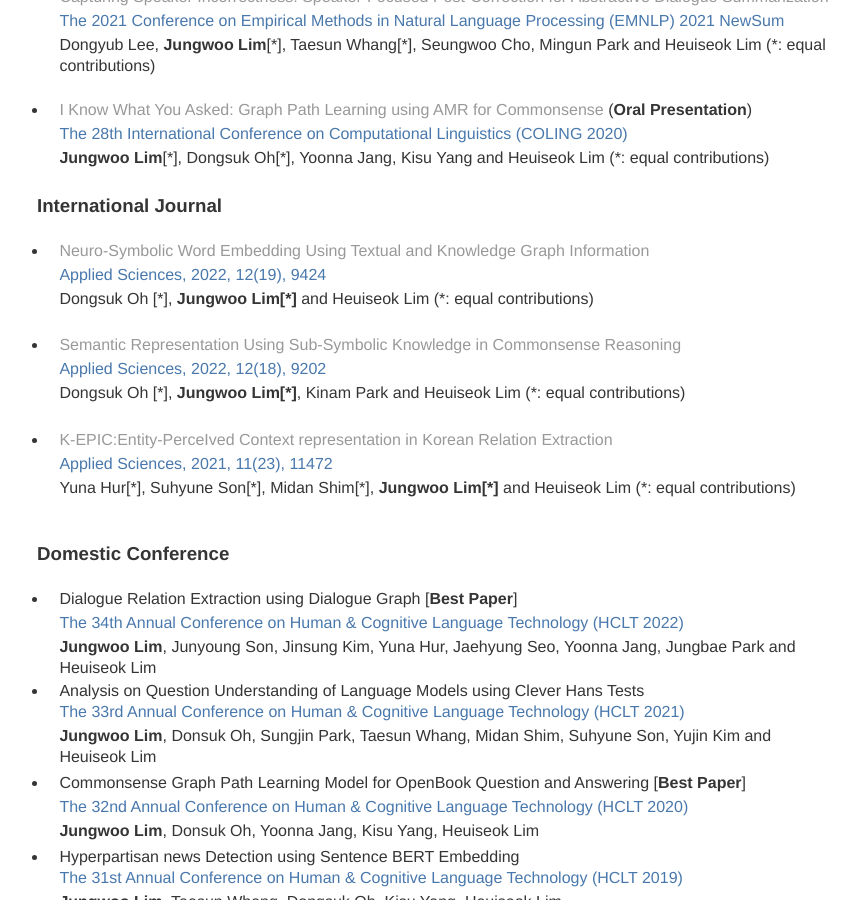
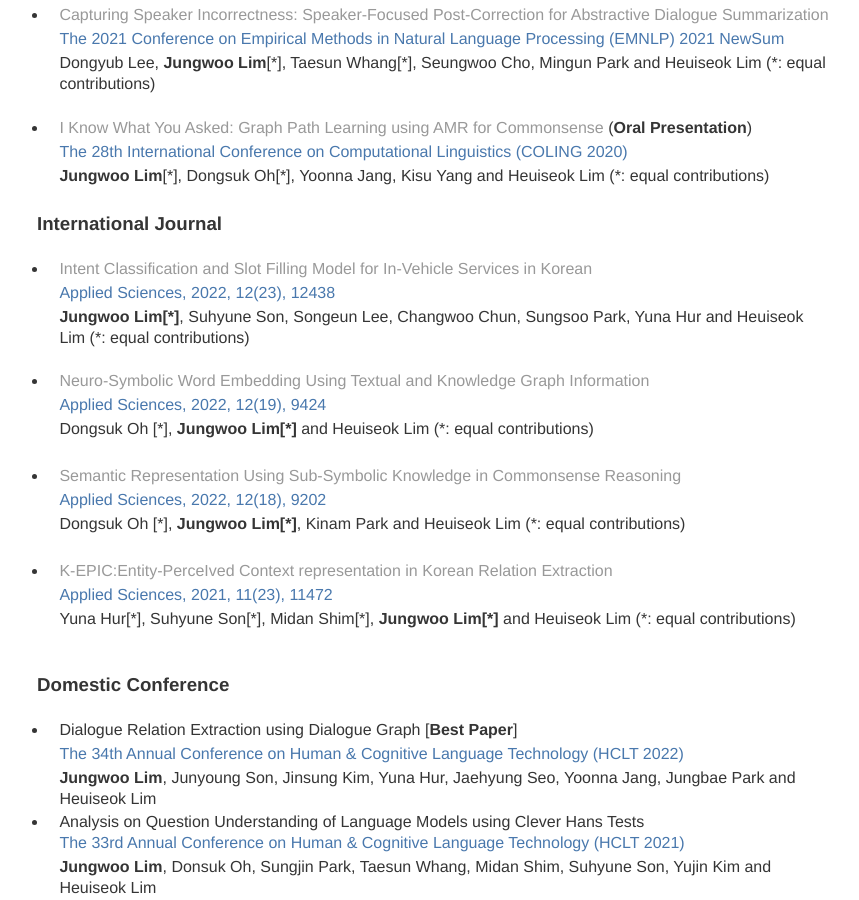
Before and after one commit to dlawjddn803/dlawjddn803.github.io, a Jekyll site: the page built from index.md, in a window 1280 px wide and 900 px high, scrolled down 1930 px. Shown: the whole window, without its empty margins (203-1062 px from the left). Built offline with Jekyll 4.4.1, drawn with Linux system fonts in a browser that asks for light colours; our own code applies the rules of GitHub Pages for plain Markdown files; some of the changed text lies outside the part shown.

Commit message:
add info

```diff
--- a/index.md
+++ b/index.md
@@ -15,6 +15,7 @@
 
 
 # Academic Works
+1/2023     Invited to server as a Reviewer for ACL 2023 <br/>
 10/2022     Hosting "[The 1st Workshop on Customized Chat Grounding Persona and Knowledge](https://sites.google.com/view/persona-knowledge-workshop/home?authuser=0)" at COLING 2022 <br/>
 07/2022     Invited to server as a Reviewer for EMNLP 2022 <br/>
 
@@ -76,6 +77,10 @@
 **Jungwoo Lim**[\*], Dongsuk Oh[\*], Yoonna Jang, Kisu Yang and Heuiseok Lim (*: equal contributions)
 
 ### International Journal
+* [Intent Classification and Slot Filling Model for In-Vehicle Services in Korean](https://www.mdpi.com/2076-3417/12/23/12438) <br/>
+<span style="color:rgb(73, 120, 173)"> Applied Sciences, 2022, 12(23), 12438 </span> <br/>
+**Jungwoo Lim[\*]**, Suhyune Son, Songeun Lee, Changwoo Chun, Sungsoo Park, Yuna Hur and Heuiseok Lim (*: equal contributions)
+<br/>
 * [Neuro-Symbolic Word Embedding Using Textual and Knowledge Graph Information](https://www.mdpi.com/2076-3417/12/19/9424/htm) <br/>
 <span style="color:rgb(73, 120, 173)"> Applied Sciences, 2022, 12(19), 9424 </span> <br/>
 Dongsuk Oh [\*], **Jungwoo Lim[\*]** and Heuiseok Lim (*: equal contributions)
```
